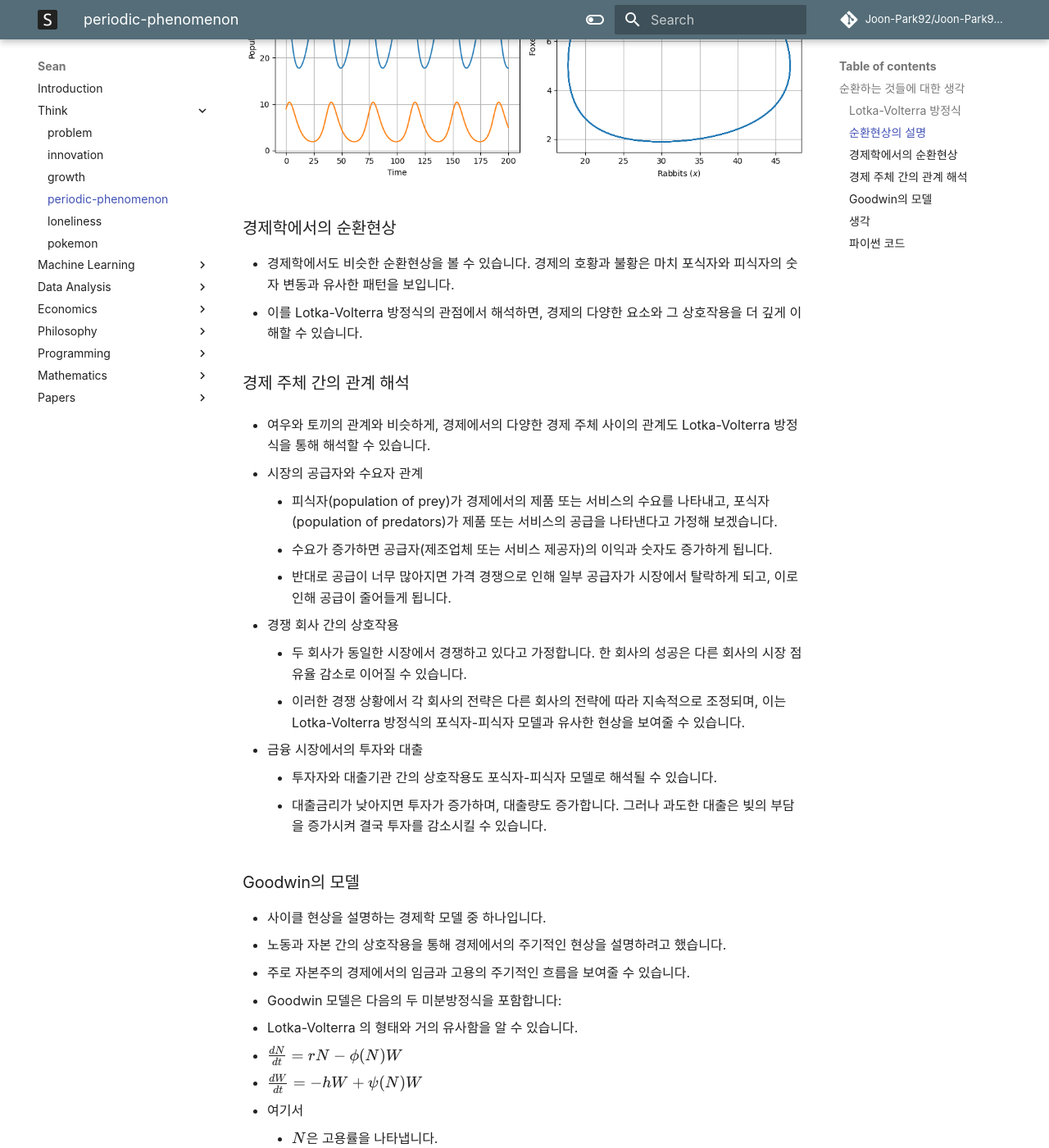
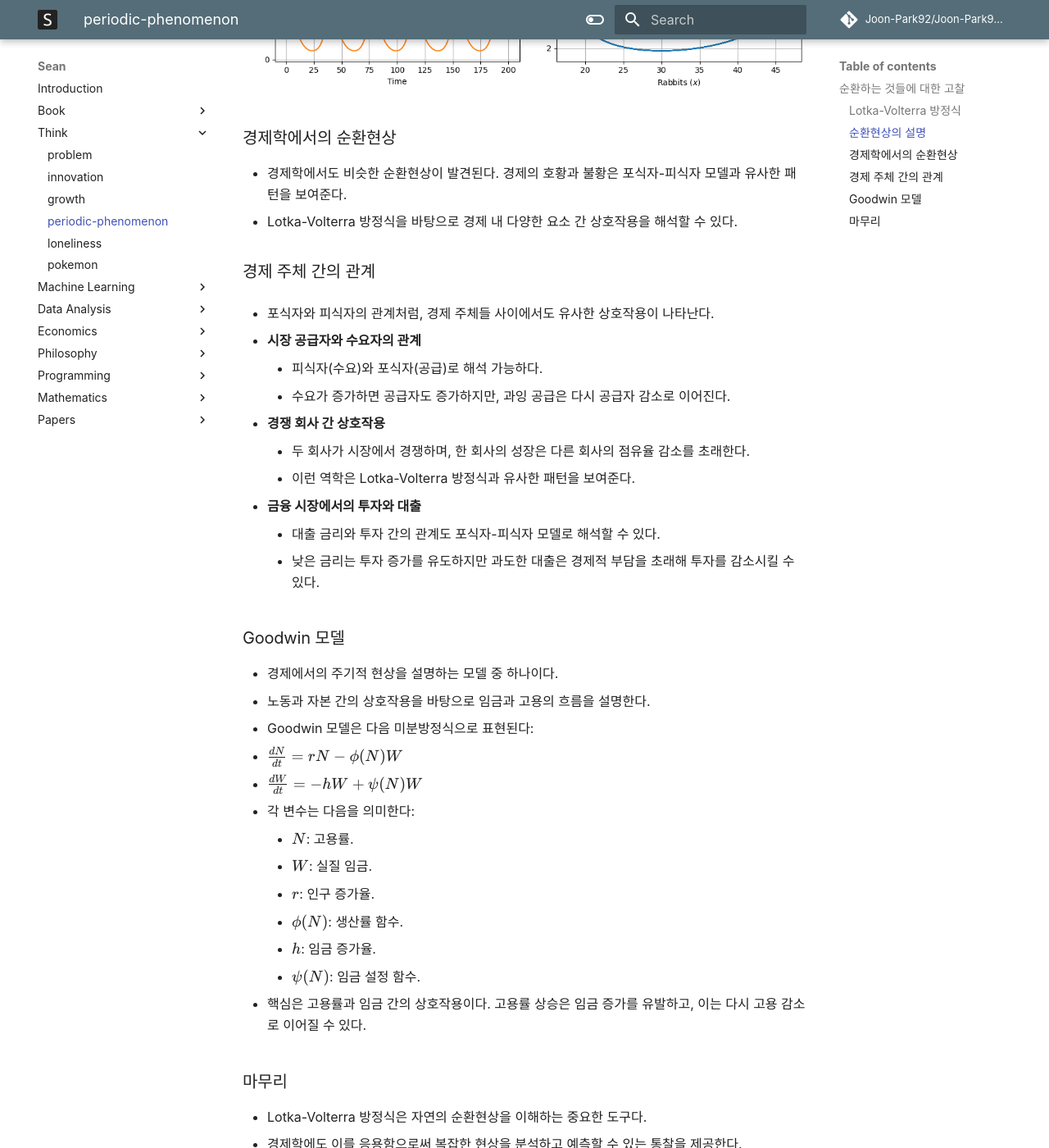
Before and after one commit to Joon-Park92/Joon-Park92.github.io, an MkDocs documentation site: the page built from docs/bd21b1dc-6064-48b1-8894-18693847e844.md, in a window 1280 px wide and 1400 px high, scrolled down 1302 px. Shown: the whole window at 82% size. Built offline with MkDocs 1.6.1 and Material for MkDocs 9.7.7, drawn with Linux system fonts in a browser that asks for light colours; comment, search, counter and statistics services are not loaded; some of the changed text lies outside the part shown.

Commit message:
Automatically sync files from knowledge #141

````diff
--- a/docs/bd21b1dc-6064-48b1-8894-18693847e844.md
+++ b/docs/bd21b1dc-6064-48b1-8894-18693847e844.md
@@ -1,135 +1,78 @@
-# 순환하는 것들에 대한 생각
+# 순환하는 것들에 대한 고찰
 
-- 세상은 순환하는 현상으로 가득 차 있습니다.
-- 그 중에서도 자연에서의 포식자와 피식자의 관계는 뚜렷한 순환현상을 보여주는 좋은 예입니다.
-- 이러한 현상을 수학적으로 모델링하여 설명하는 방법 중 하나가 Lotka-Volterra 방정식입니다.
-- 본 글에서는 이 방정식의 기본 개념과 그 의미를 소개하며, 이를 통해 순환현상을 어떻게 설명할 수 있는지 알아보겠습니다.
-- 또한, 이와 비슷한 순환현상이 경제학에서도 나타나며, 이를 어떻게 해석할 수 있는지에 대한 고찰도 함께 진행하겠습니다.
+- 세상에는 순환하는 현상이 가득하다.
+- 이와 같은 현상을 수학적으로 설명하기 위한 방법 중 하나로 Lotka-Volterra 방정식이 있다.
+- Lotka-Volterra 의 기본적인 아이디어는 두 주체 간 상호작용의 결과로서 주기적인 변동이 나타난다는 것이다.
+- 사이클 그 자체를 하나의 현상으로 보기보다는, 무엇이 사이클을 만들어내는지에 주목하는 것이 중요하다.
 
 ## Lotka-Volterra 방정식
 
-- 이 모델은 다음 두 개의 미분방정식으로 표현됩니다:
+- 이 모델은 다음 두 개의 미분방정식으로 표현된다:
 
 1. $\frac{dx}{dt} = \alpha x - \beta x y$
 2. $\frac{dy}{dt} = -\gamma y + \delta x y$
 
-- 여기서
+- 각 변수와 파라미터는 다음을 의미한다:
 
-    - $x(t)$는 시간 $t$에서의 토끼의 개체 수를 나타냅니다.
-    - $y(t)$는 시간 $t$에서의 여우의 개체 수를 나타냅니다.
-    - $\alpha$는 토끼의 출산율을 나타냅니다.
-    - $\beta$는 여우에게 잡아먹힐 확률을 나타냅니다.
-    - $\gamma$는 여우의 자연사멸률을 나타냅니다.
-    - $\delta$는 여우가 토끼를 잡아먹을 때 얻는 영양분을 나타냅니다.
+    - $x(t)$: 시간 $t$에서의 토끼 개체 수.
+    - $y(t)$: 시간 $t$에서의 여우 개체 수.
+    - $\alpha$: 토끼의 출산율.
+    - $\beta$: 여우에게 토끼가 잡아먹힐 확률.
+    - $\gamma$: 여우의 자연 사멸률.
+    - $\delta$: 여우가 토끼를 잡아먹음으로써 얻는 영양분.
 
-- Lotka-Volterra 방정식은 포식자와 피식자의 숫자 변동을 미분방정식을 통해 설명합니다.
-- 간단히 말해, 피식자의 숫자가 많아지면 포식자의 숫자도 증가하며, 포식자의 숫자가 증가하면 피식자의 숫자는 감소하는 것을 수학적으로 표현한 것입니다. ( xy 항이 서로의 상호작용을 모델링 합니다. )
+- Lotka-Volterra 방정식은 포식자와 피식자의 개체 수 변화를 수학적으로 설명한다.
+- 요약하자면, 피식자의 숫자가 많아지면 포식자의 숫자도 증가하며, 포식자의 숫자가 많아지면 다시 피식자의 숫자가 감소하는 상호작용을 모델링한다.
 
 ## 순환현상의 설명
 
-- Lotka-Volterra 방정식의 해결을 통해, 포식자와 피식자의 숫자는 주기적으로 증감하는 현상을 볼 수 있습니다.
-- 이는 실제 자연에서도 관측되는 현상으로, 순환의 원인과 그 특징에 대해 깊게 이해할 수 있게 해줍니다.
+- 이 방정식을 풀면 포식자와 피식자의 개체 수가 주기적으로 증감하는 패턴이 나타난다.
+- 이는 자연에서 관찰되는 주기적 변동과 일치하며, 순환현상의 원인과 특징을 이해하는 데 기여한다.
 
 ![Lotka-Volterra](img/periodic_phenomenon/Lotka-Volterra.png)
 
 ## 경제학에서의 순환현상
 
-- 경제학에서도 비슷한 순환현상을 볼 수 있습니다. 경제의 호황과 불황은 마치 포식자와 피식자의 숫자 변동과 유사한 패턴을 보입니다.
-- 이를 Lotka-Volterra 방정식의 관점에서 해석하면, 경제의 다양한 요소와 그 상호작용을 더 깊게 이해할 수 있습니다.
+- 경제학에서도 비슷한 순환현상이 발견된다. 경제의 호황과 불황은 포식자-피식자 모델과 유사한 패턴을 보여준다.
+- Lotka-Volterra 방정식을 바탕으로 경제 내 다양한 요소 간 상호작용을 해석할 수 있다.
 
-## 경제 주체 간의 관계 해석
+## 경제 주체 간의 관계
 
-- 여우와 토끼의 관계와 비슷하게, 경제에서의 다양한 경제 주체 사이의 관계도 Lotka-Volterra 방정식을 통해 해석할 수 있습니다.
+- 포식자와 피식자의 관계처럼, 경제 주체들 사이에서도 유사한 상호작용이 나타난다.
 
-1. 시장의 공급자와 수요자 관계
+1. **시장 공급자와 수요자의 관계**
+    - 피식자(수요)와 포식자(공급)로 해석 가능하다.
+    - 수요가 증가하면 공급자도 증가하지만, 과잉 공급은 다시 공급자 감소로 이어진다.
 
-    - 피식자(population of prey)가 경제에서의 제품 또는 서비스의 수요를 나타내고, 포식자(population of predators)가 제품 또는 서비스의 공급을 나타낸다고 가정해 보겠습니다.
-    - 수요가 증가하면 공급자(제조업체 또는 서비스 제공자)의 이익과 숫자도 증가하게 됩니다.
-    - 반대로 공급이 너무 많아지면 가격 경쟁으로 인해 일부 공급자가 시장에서 탈락하게 되고, 이로 인해 공급이 줄어들게 됩니다.
+2. **경쟁 회사 간 상호작용**
+    - 두 회사가 시장에서 경쟁하며, 한 회사의 성장은 다른 회사의 점유율 감소를 초래한다.
+    - 이런 역학은 Lotka-Volterra 방정식과 유사한 패턴을 보여준다.
 
-2. 경쟁 회사 간의 상호작용
+3. **금융 시장에서의 투자와 대출**
+    - 대출 금리와 투자 간의 관계도 포식자-피식자 모델로 해석할 수 있다.
+    - 낮은 금리는 투자 증가를 유도하지만 과도한 대출은 경제적 부담을 초래해 투자를 감소시킬 수 있다.
 
-    - 두 회사가 동일한 시장에서 경쟁하고 있다고 가정합니다. 한 회사의 성공은 다른 회사의 시장 점유율 감소로 이어질 수 있습니다.
-    - 이러한 경쟁 상황에서 각 회사의 전략은 다른 회사의 전략에 따라 지속적으로 조정되며, 이는 Lotka-Volterra 방정식의 포식자-피식자 모델과 유사한 현상을 보여줄 수 있습니다.
+## Goodwin 모델
 
-3. 금융 시장에서의 투자와 대출
-    - 투자자와 대출기관 간의 상호작용도 포식자-피식자 모델로 해석될 수 있습니다.
-    - 대출금리가 낮아지면 투자가 증가하며, 대출량도 증가합니다. 그러나 과도한 대출은 빚의 부담을 증가시켜 결국 투자를 감소시킬 수 있습니다.
-
-## Goodwin의 모델
-
-- 사이클 현상을 설명하는 경제학 모델 중 하나입니다.
-- 노동과 자본 간의 상호작용을 통해 경제에서의 주기적인 현상을 설명하려고 했습니다.
-- 주로 자본주의 경제에서의 임금과 고용의 주기적인 흐름을 보여줄 수 있습니다.
-- Goodwin 모델은 다음의 두 미분방정식을 포함합니다:
-- Lotka-Volterra 의 형태와 거의 유사함을 알 수 있습니다.
+- 경제에서의 주기적 현상을 설명하는 모델 중 하나이다.
+- 노동과 자본 간의 상호작용을 바탕으로 임금과 고용의 흐름을 설명한다.
+- Goodwin 모델은 다음 미분방정식으로 표현된다:
 
 1. $\frac{dN}{dt} = rN - \phi(N)W$
 2. $\frac{dW}{dt} = -hW + \psi(N)W$
 
-- 여기서
+- 각 변수는 다음을 의미한다:
+    - $N$: 고용률.
+    - $W$: 실질 임금.
+    - $r$: 인구 증가율.
+    - $\phi(N)$: 생산률 함수.
+    - $h$: 임금 증가율.
+    - $\psi(N)$: 임금 설정 함수.
 
-    - $N$은 고용률을 나타냅니다.
-    - $W$은 실제 임금을 나타냅니다.
-    - $r$은 자연적인 인구 증가율입니다.
-    - $\phi(N)$는 생산률 함수로, 일반적으로 $N$의 증가 함수로 가정됩니다.
-    - $h$는 임금 증가율을 나타냅니다.
-    - $\psi(N)$는 임금 설정 함수로, 일반적으로 $N$의 감소 함수로 가정됩니다.
+- 핵심은 고용률과 임금 간의 상호작용이다. 고용률 상승은 임금 증가를 유발하고, 이는 다시 고용 감소로 이어질 수 있다.
 
-- 이 모델의 핵심은 임금과 고용의 상호작용입니다. 특히, 고용률이 증가하면 임금은 더 빠르게 증가하고, 임금이 너무 빠르게 오르면 기업은 노동자를 채용하는 것을 줄이게 되어 고용률이 감소하게 됩니다.
+## 마무리
 
-## 생각
-
-- Lotka-Volterra 방정식은 자연의 순환현상을 이해하는 데 중요한 도구입니다. 그리고 이러한 방정식의 원리를 경제학에도 적용함으로써, 우리는 경제의 복잡한 현상을 더 깊게 이해하고 분석할 수 있게 됩니다.
-- 이를 통해 상호 작용하는 두 주체 간의 영향에 따른 순환 현상을 이해할 수 있게 됩니다.
-
-## 파이썬 코드
-
-```python
-import numpy as np
-from scipy.integrate import odeint
-import matplotlib.pyplot as plt
-
-# Lotka-Volterra equations
-def lotka_volterra(state, t, alpha, beta, gamma, delta):
-    x, y = state
-    dx = alpha*x - beta*x*y
-    dy = -gamma*y + delta*x*y
-    return [dx, dy]
-
-# Parameters
-alpha = 0.1
-beta = 0.02
-gamma = 0.3
-delta = 0.01
-
-# Initial conditions: 40 rabbits and 9 foxes
-initial_state = [40, 9]
-
-# Time grid
-t = np.linspace(0, 200, 1000)
-
-# Solve differential equation
-solution = odeint(lotka_volterra, initial_state, t, args=(alpha, beta, gamma, delta))
-
-# Plot
-plt.figure(figsize=(10,5))
-plt.subplot(1, 2, 1)
-plt.plot(t, solution[:, 0], label="Rabbits ($x$)")
-plt.plot(t, solution[:, 1], label="Foxes ($y$)")
-plt.legend()
-plt.title("Rabbits & Foxes vs. Time")
-plt.xlabel("Time")
-plt.ylabel("Population")
-plt.grid(True)
-
-plt.subplot(1, 2, 2)
-plt.plot(solution[:, 0], solution[:, 1])
-plt.title("Phase Plot")
-plt.xlabel("Rabbits ($x$)")
-plt.ylabel("Foxes ($y$)")
-plt.grid(True)
-
-plt.tight_layout()
-plt.show()
-```
+- Lotka-Volterra 방정식은 자연의 순환현상을 이해하는 중요한 도구다.
+- 경제학에도 이를 응용함으로써 복잡한 현상을 분석하고 예측할 수 있는 통찰을 제공한다.
+- 두 주체 간 상호작용에 따른 순환의 원리를 이해하는 데 기여한다.
--- a/mkdocs.yml
+++ b/mkdocs.yml
@@ -4,6 +4,8 @@ site_author: Sean
 site_url: https://Joon-Park92.github.io
 nav:
   - Introduction: c0295d5c-ac9d-4a38-a890-a550d8508304.md
+  - Book:
+      - working-backward: cc4e555b-4456-4259-b261-6adb46e70c21.md
   - Think:
       - problem: 71af9498-4da5-490e-8ca0-41b0d11cc8d7.md
       - innovation: 2f6da2cc-73a4-4dbb-aa14-4c2280df6a59.md
@@ -29,7 +31,6 @@ nav:
       - carrying-capacity: 8ea2fddb-bde7-4e71-bdac-b2f5b31dc35e.md
       - bayesian-problem-1: 430a1ee4-5289-435c-97ea-96d4ab2c6fde.md
       - bayesian-notation: 909ed374-e61f-4332-9619-4dedc93439ba.md
-      - working-backward: cc4e555b-4456-4259-b261-6adb46e70c21.md
   - Economics:
       - causal-relationship: 998de948-f260-4548-ac8e-d776cb700c5b.md
   - Philosophy:
````
